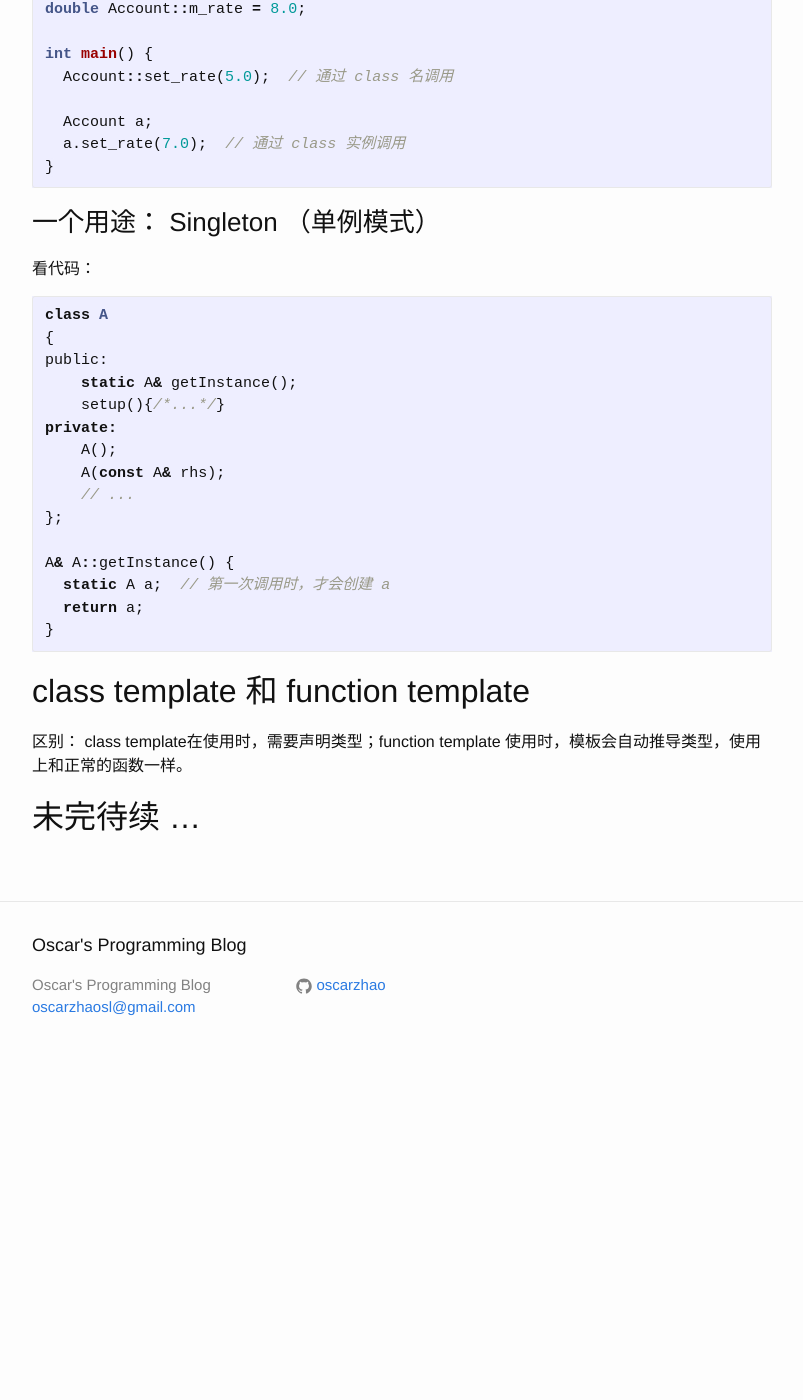
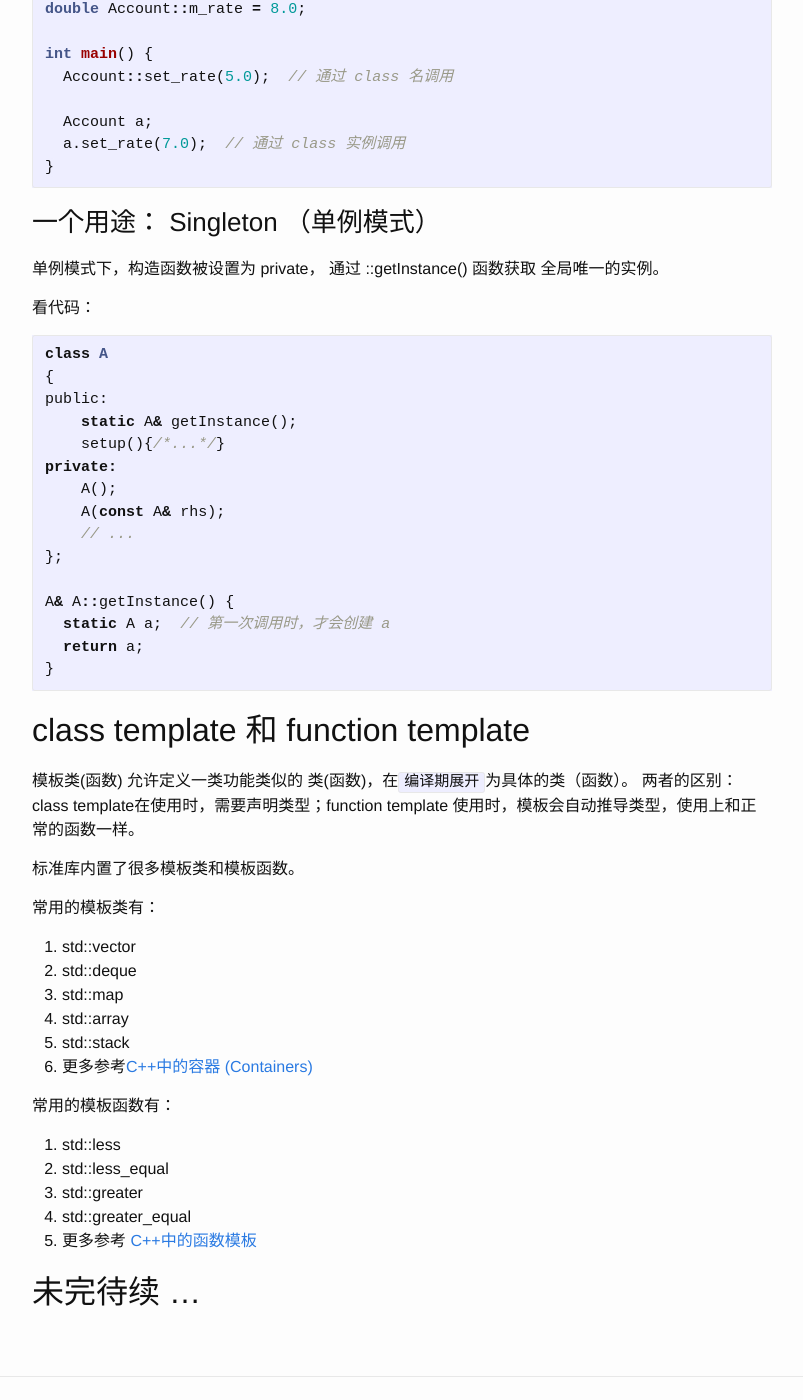
Before and after one commit to oscarzhao/oscarzhao.github.io, a Jekyll site: the page built from _posts/2016-07-31-week-02-class-with-ptr.markdown, in a window 1280 px wide and 1400 px high, scrolled down 1509 px. Shown: the whole window, without its empty margins (238-1041 px from the left). Built offline with Jekyll 4.4.1, drawn with Linux system fonts in a browser that asks for light colours; before the commit the page ends 2588 px from its top, so only the background shows below that.

Commit message:
add class template and function template

````diff
--- a/_posts/2016-07-31-week-02-class-with-ptr.markdown
+++ b/_posts/2016-07-31-week-02-class-with-ptr.markdown
@@ -74,6 +74,8 @@ int main() {
 ```
 
 ### 一个用途： Singleton （单例模式）
+单例模式下，构造函数被设置为 private， 通过 <class名>::getInstance() 函数获取 全局唯一的实例。
+
 看代码：
 
 ``` c++
@@ -95,6 +97,26 @@ A& A::getInstance() {
 ```
 
 ## class template 和 function template
-区别： class template在使用时，需要声明类型；function template 使用时，模板会自动推导类型，使用上和正常的函数一样。
+模板类(函数) 允许定义一类功能类似的 类(函数)，在`编译期展开`为具体的类（函数）。
+两者的区别： class template在使用时，需要声明类型；function template 使用时，模板会自动推导类型，使用上和正常的函数一样。
+
+标准库内置了很多模板类和模板函数。
+
+常用的模板类有：
+
+1. std::vector
+2. std::deque
+3. std::map
+4. std::array
+5. std::stack
+6. 更多参考[C++中的容器 (Containers)](http://www.cplusplus.com/reference/stl/ "containers")
+
+常用的模板函数有：
+
+1. std::less
+2. std::less_equal
+3. std::greater
+4. std::greater_equal
+5. 更多参考 [C++中的函数模板](http://www.cplusplus.com/reference/functional/ "functional")
 
 ## 未完待续 ...
````
Also changed, not shown: 1 other file.
